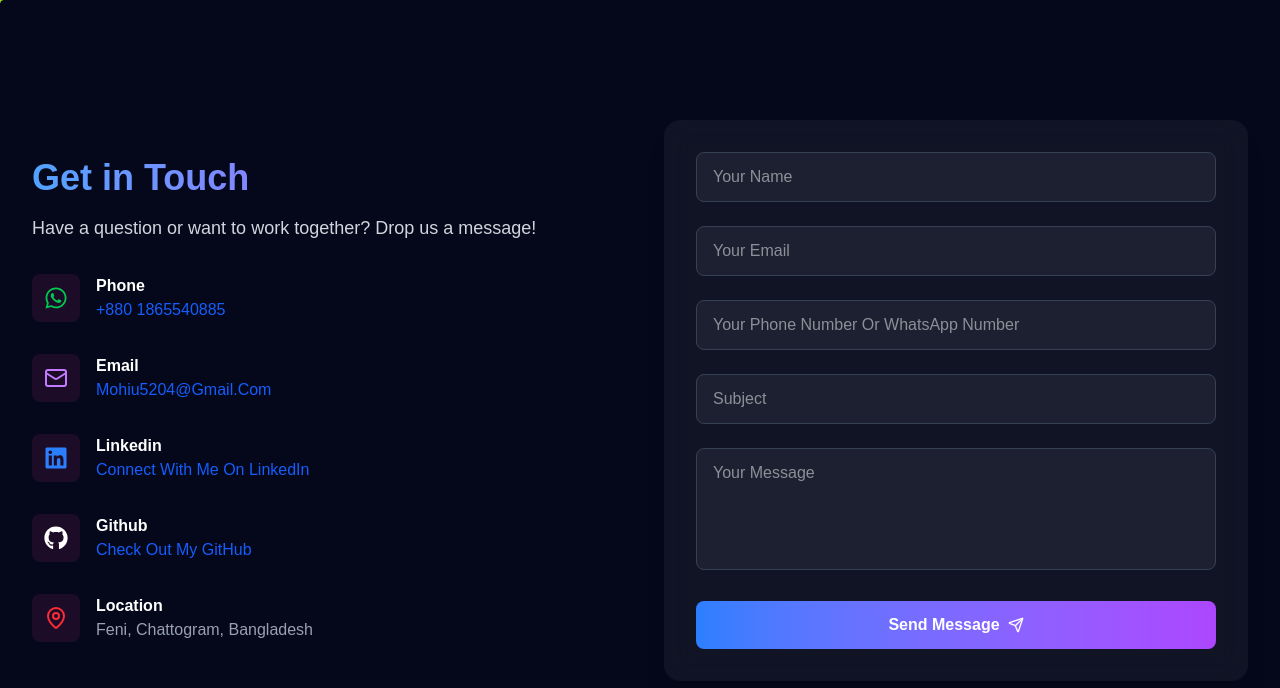
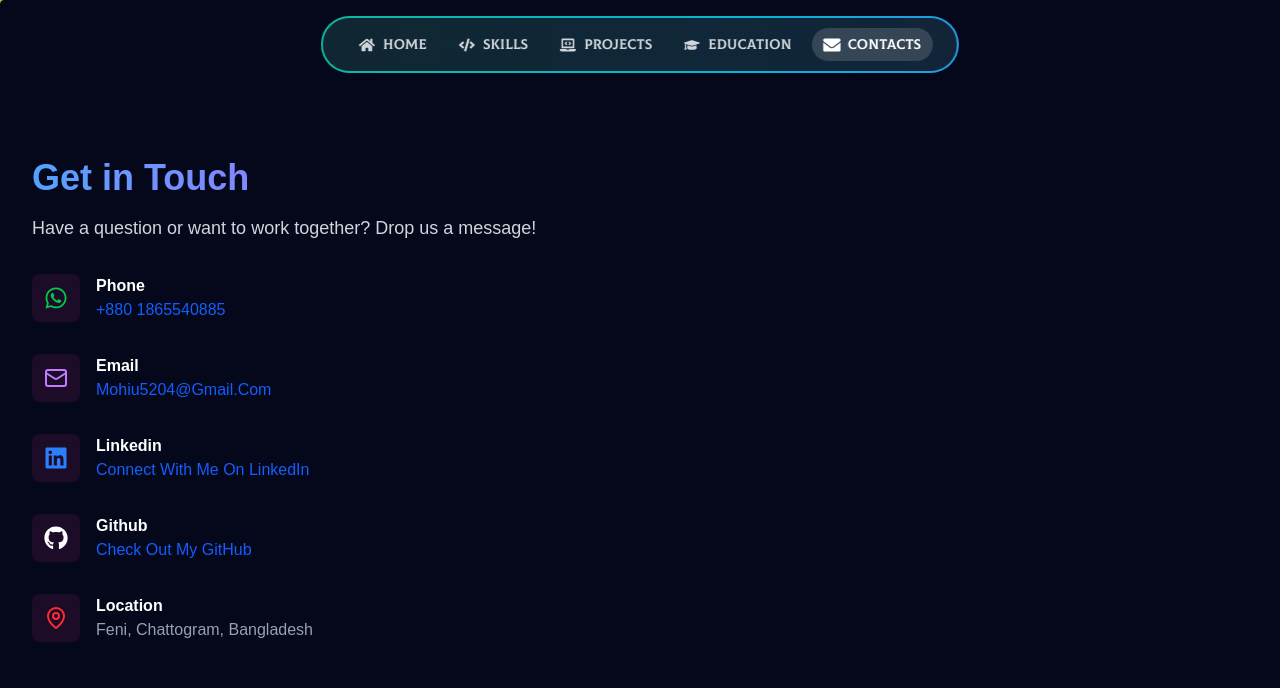
Before and after one commit to uzicodes/utsho-heaven-chowdhury, a Next.js app: page /contacts in a window 1280 px wide. Shown: the top 688 px of the page. Built offline with nearby package versions, Linux system fonts and the light colour scheme.

Commit message:
removed the webform on the right side of the page

```diff
--- a/src/app/contacts/page.tsx
+++ b/src/app/contacts/page.tsx
@@ -1,128 +1,19 @@
 "use client";
 
-
-import { useState, FormEvent, ChangeEvent } from "react";
-import { Send, MapPin, Mail } from "lucide-react";
+import * as React from "react";
+import Navbar from "../Navbar";
+import { MapPin, Mail } from "lucide-react";
 import { FaWhatsapp } from "react-icons/fa";
 import { FaGithub, FaLinkedin } from "react-icons/fa6";
-import * as React from "react";
-import Navbar from "../Navbar";
-
-interface FormData {
-  name: string;
-  email: string;
-  phone?: string;
-  subject: string;
-  message: string;
-}
-
-interface FormErrors {
-  name?: string;
-  email?: string;
-  phone?: string;
-  subject?: string;
-  message?: string;
-}
 
 interface ContactItem {
-  icon: JSX.Element;
+  icon: React.ReactNode;
   label: string;
   link?: string;
   text: string;
 }
 
 export default function Contact() {
-  const [formData, setFormData] = useState<FormData>({
-    name: "",
-    email: "",
-    subject: "",
-    message: "",
-  });
-
-  const [errors, setErrors] = useState<FormErrors>({});
-  const [status, setStatus] = useState<string | null>(null);
-
-  const validateForm = (): boolean => {
-    let tempErrors: FormErrors = {};
-    let isValid = true;
-
-    if (!formData.name.trim()) {
-      tempErrors.name = "Name is required";
-      isValid = false;
-    }
-
-    if (!formData.email.trim()) {
-      tempErrors.email = "Email is required";
-      isValid = false;
-    } else if (!/\S+@\S+\.\S+/.test(formData.email)) {
-      tempErrors.email = "Email is invalid";
-      isValid = false;
-    }
-
-    if (!formData.subject.trim()) {
-      tempErrors.subject = "Subject is required";
-      isValid = false;
-    }
-
-    if (!formData.message.trim()) {
-      tempErrors.message = "Message is required";
-      isValid = false;
-    }
-
-    setErrors(tempErrors);
-    return isValid;
-  };
-
-  const handleSubmit = async (e: FormEvent<HTMLFormElement>) => {
-    e.preventDefault();
-
-    if (!validateForm()) {
-      setStatus("Please fill in all required fields correctly.");
-      return;
-    }
-
-    // Create a new FormData object to send to Web3Forms API
-    const form = new FormData();
-    form.append("access_key", import.meta.env.VITE_WEB3FORMS_ACCESS_KEY);
-    // form.append("access_key", "YOUR_ACCESS_KEY"); // Replace with your Web3Forms access key
-
-    // https://web3forms.com/ => goto ths site and Create your Access Key
-    // create .env file in root directory and add your access key
-    // or you can directly add your access key here
-
-    form.append("name", formData.name);
-    form.append("email", formData.email);
-    form.append("phone", formData.phone || ""); // Optional field
-    form.append("subject", formData.subject || "New Contact Form Submission");
-    form.append("message", formData.message);
-
-    try {
-      // Send form data to Web3Forms API
-      const response = await fetch("https://api.web3forms.com/submit", {
-        method: "POST",
-        body: form,
-      });
-
-      const result = await response.json();
-
-      if (response.ok) {
-        setStatus("Message sent successfully!");
-        setFormData({
-          name: "",
-          email: "",
-          subject: "",
-          message: "",
-        });
-        setErrors({});
-      } else {
-        setStatus(result.message || "There was an error sending your message.");
-      }
-    } catch (error) {
-      setStatus("An error occurred. Please try again.");
-      console.error("Error:", error);
-    }
-  };
-
   const contactItems: ContactItem[] = [
     {
       icon: <FaWhatsapp className="w-6 h-6 text-green-500" />,
@@ -156,6 +47,8 @@ export default function Contact() {
   ];
 
   return (
+    <>
+      <Navbar />
       <main className="pt-20 lg:pt-[0rem] bg-[#04081A] text-white min-h-screen">
         <section className="hero min-h-screen flex items-center relative px-4 sm:px-6 lg:px-8">
           <div className="container mx-auto">
@@ -170,7 +63,6 @@ export default function Contact() {
                     Have a question or want to work together? Drop us a message!
                   </p>
                 </div>
-
                 <div className="space-y-8">
                   {contactItems.map((item, index) => (
                     <div key={index} className="flex items-center space-x-4">
@@ -196,130 +88,10 @@ export default function Contact() {
                   ))}
                 </div>
               </div>
-
-            {/* Contact Form */}
-            <div className="backdrop-blur-lg bg-white/5 p-8 rounded-2xl shadow-xl">
-              <form onSubmit={handleSubmit} className="space-y-6">
-                <div className="grid grid-cols-1 gap-6">
-                  <div>
-                    <input
-                      type="text"
-                      placeholder="Your Name"
-                      className={`w-full px-4 py-3 rounded-lg bg-white/5 border ${
-                        errors.name ? "border-red-500" : "border-gray-700"
-                      } focus:border-blue-500 focus:outline-none transition-colors`}
-                      value={formData.name}
-                      onChange={(e: ChangeEvent<HTMLInputElement>) =>
-                        setFormData({ ...formData, name: e.target.value })
-                      }
-                    />
-                    {errors.name && (
-                      <p className="text-red-500 text-sm mt-1">{errors.name}</p>
-                    )}
-                  </div>
-
-                  <div>
-                    <input
-                      type="email"
-                      placeholder="Your Email"
-                      className={`w-full px-4 py-3 rounded-lg bg-white/5 border ${
-                        errors.email ? "border-red-500" : "border-gray-700"
-                      } focus:border-blue-500 focus:outline-none transition-colors`}
-                      value={formData.email}
-                      onChange={(e: ChangeEvent<HTMLInputElement>) =>
-                        setFormData({ ...formData, email: e.target.value })
-                      }
-                    />
-                    {errors.email && (
-                      <p className="text-red-500 text-sm mt-1">
-                        {errors.email}
-                      </p>
-                    )}
-                  </div>
-
-                  <div>
-                    <input
-                      type="tel"
-                      placeholder="Your Phone Number Or WhatsApp Number"
-                      className={`w-full px-4 py-3 rounded-lg bg-white/5 border ${
-                        errors.phone ? "border-red-500" : "border-gray-700"
-                      } focus:border-blue-500 focus:outline-none transition-colors`}
-                      value={formData.phone || ""}
-                      onChange={(e: ChangeEvent<HTMLInputElement>) =>
-                        setFormData({ ...formData, phone: e.target.value })
-                      }
-                    />
-                    {errors.phone && (
-                      <p className="text-red-500 text-sm mt-1">
-                        {errors.phone}
-                      </p>
-                    )}
-                  </div>
-
-                  <div>
-                    <input
-                      type="text"
-                      placeholder="Subject"
-                      className={`w-full px-4 py-3 rounded-lg bg-white/5 border ${
-                        errors.subject ? "border-red-500" : "border-gray-700"
-                      } focus:border-blue-500 focus:outline-none transition-colors`}
-                      value={formData.subject}
-                      onChange={(e: ChangeEvent<HTMLInputElement>) =>
-                        setFormData({ ...formData, subject: e.target.value })
-                      }
-                    />
-                    {errors.subject && (
-                      <p className="text-red-500 text-sm mt-1">
-                        {errors.subject}
-                      </p>
-                    )}
-                  </div>
-
-                  <div>
-                    <textarea
-                      placeholder="Your Message"
-                      rows={4}
-                      className={`w-full px-4 py-3 rounded-lg bg-white/5 border ${
-                        errors.message ? "border-red-500" : "border-gray-700"
-                      } focus:border-blue-500 focus:outline-none transition-colors resize-none`}
-                      value={formData.message}
-                      onChange={(e: ChangeEvent<HTMLTextAreaElement>) =>
-                        setFormData({ ...formData, message: e.target.value })
-                      }
-                    ></textarea>
-                    {errors.message && (
-                      <p className="text-red-500 text-sm mt-1">
-                        {errors.message}
-                      </p>
-                    )}
-                  </div>
-                </div>
-
-                <button
-                  type="submit"
-                  className="w-full bg-gradient-to-r from-blue-500 to-purple-500 text-white py-3 px-6 rounded-lg font-semibold flex items-center justify-center space-x-2 hover:opacity-90 transition-opacity"
-                >
-                  <span>Send Message</span>
-                  <Send className="w-4 h-4" />
-                </button>
-              </form>
-
-              {/* Status Message */}
-              {status && (
-                <div
-                  className={`mt-4 text-center ${
-                    status.includes("success")
-                      ? "text-green-400"
-                      : "text-red-400"
-                  }`}
-                >
-                  <p>{status}</p>
-                </div>
-              )}
-            </div>
             </div>
           </div>
         </section>
       </main>
+    </>
   );
 }
```
Lines whose indentation alone changed are shown as unchanged.
